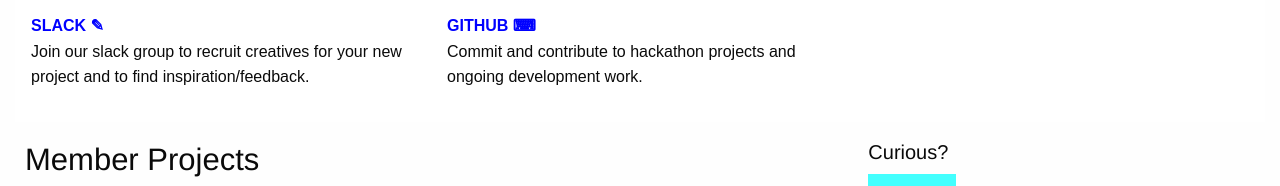
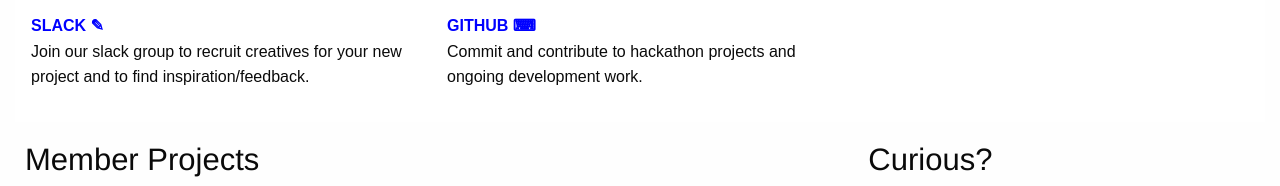
Before and after one commit to unglitch/hub, a plain HTML site: page index.html in a window 1280 px wide. Shown: the part 597-783 px from the top of the page. Drawn offline with Linux system fonts and the light colour scheme; a web font is replaced by a local one.

Commit message:
changing social h5 to h3

```diff
--- a/index.html
+++ b/index.html
@@ -81,7 +81,7 @@
         </div>
 
         <div class="medium-4 cell">
-          <h5>Curious?</h5>
+          <h3>Curious?</h3>
           <p><a href="https://open.spotify.com/user/s.n.m./playlist/7uiUZ4Z4mpLZcx2jzgnmaa?si=S2DQZflLSRuaQq-s2Vw0xg"  target="_blank" class="button">spotify &#9835;</a>
           <p><a href="http://instagram.com/unglitchthe.n3t" target="_blank" class="button">instagram &#x1F4F7;</a>
           <p><a href="https://www.facebook.com/unglitchthenet/" target="_blank" class="button">facebook &#128065;</a>
```
